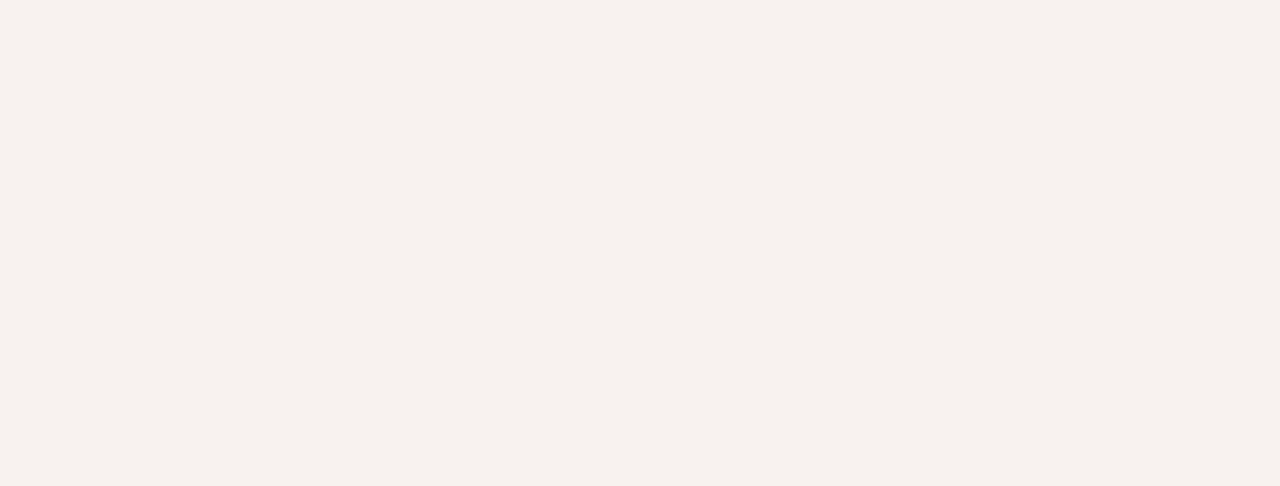
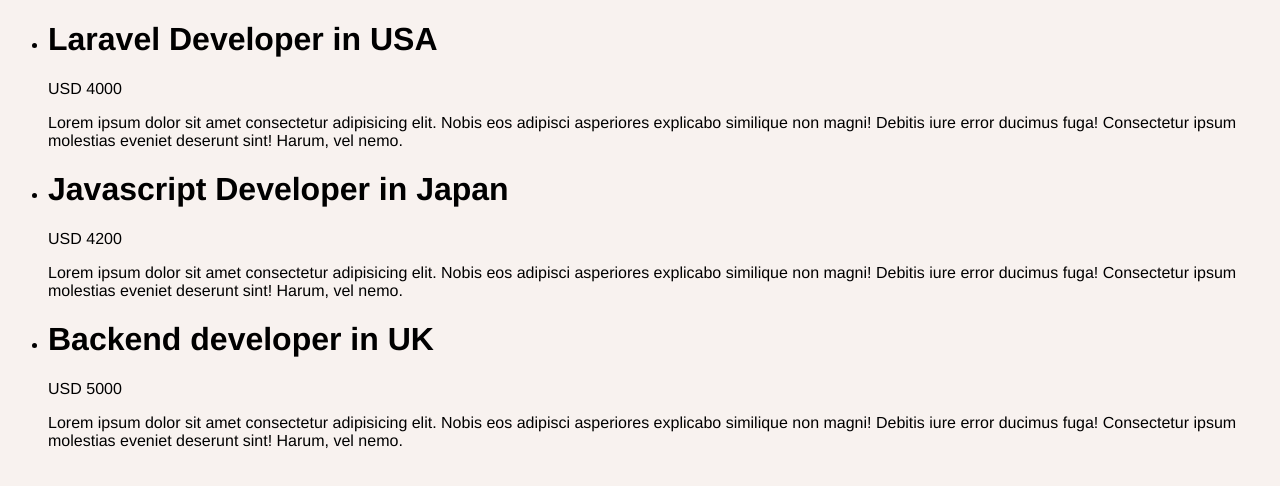
Before and after one commit to dehyabi/vuejs-ts, a Vue app in the folder job-vacancy/: page / in a window 1280 px wide. Shown: the top 486 px of the page. Built offline with nearby package versions, Linux system fonts and the light colour scheme.

Commit message:
types and props

```diff
--- a/job-vacancy/src/App.vue
+++ b/job-vacancy/src/App.vue
@@ -1,21 +1,29 @@
 <template>
-  <div class="app"></div>
+  <div class="app">
+    <JobList :jobs="jobs" />
+  </div>
 </template>
 
 <script lang="ts">
 import { defineComponent, reactive, ref, toRefs } from "vue";
 import Job from "./types/Job";
+import JobList from "./components/JobsList.vue";
 
 export default defineComponent({
   name: "App",
-  components: {},
+  components: { JobList },
   setup() {
     const jobs = ref<Job[]>([
       { title: "Laravel Developer", location: "USA", salary: 4000, id: "1" },
-      { title: "javascript developer", location: "Japan", salary: 4200, id: "2" },
+      {
+        title: "Javascript Developer",
+        location: "Japan",
+        salary: 4200,
+        id: "2",
+      },
       { title: "Backend developer", location: "UK", salary: 5000, id: "3" },
     ]);
-    return {jobs}
+    return { jobs };
   },
 });
 </script>
--- /dev/null
+++ b/job-vacancy/src/components/JobsList.vue
@@ -0,0 +1,31 @@
+<template>
+  <div class="job-list">
+    <ul>
+      <li v-for="job in jobs" :key="job.id">
+        <h1>{{ job.title }} in {{ job.location }}</h1>
+        <div class="salary">
+            <p>USD {{ job.salary }}</p>
+        </div>
+        <div class="description">
+            Lorem ipsum dolor sit amet consectetur adipisicing elit. Nobis eos adipisci asperiores explicabo similique non magni! Debitis iure error ducimus fuga! Consectetur ipsum molestias eveniet deserunt sint! Harum, vel nemo.
+        </div>
+    </li>
+    </ul>
+  </div>
+</template>
+
+<script lang="ts">
+import { defineComponent, PropType } from "vue";
+import Job from "../types/Job";
+
+export default defineComponent({
+  props: {
+    jobs: {
+      required: true,
+      type: Array as PropType<Job[]>,
+    },
+  },
+});
+</script>
+
+<style></style>
```
